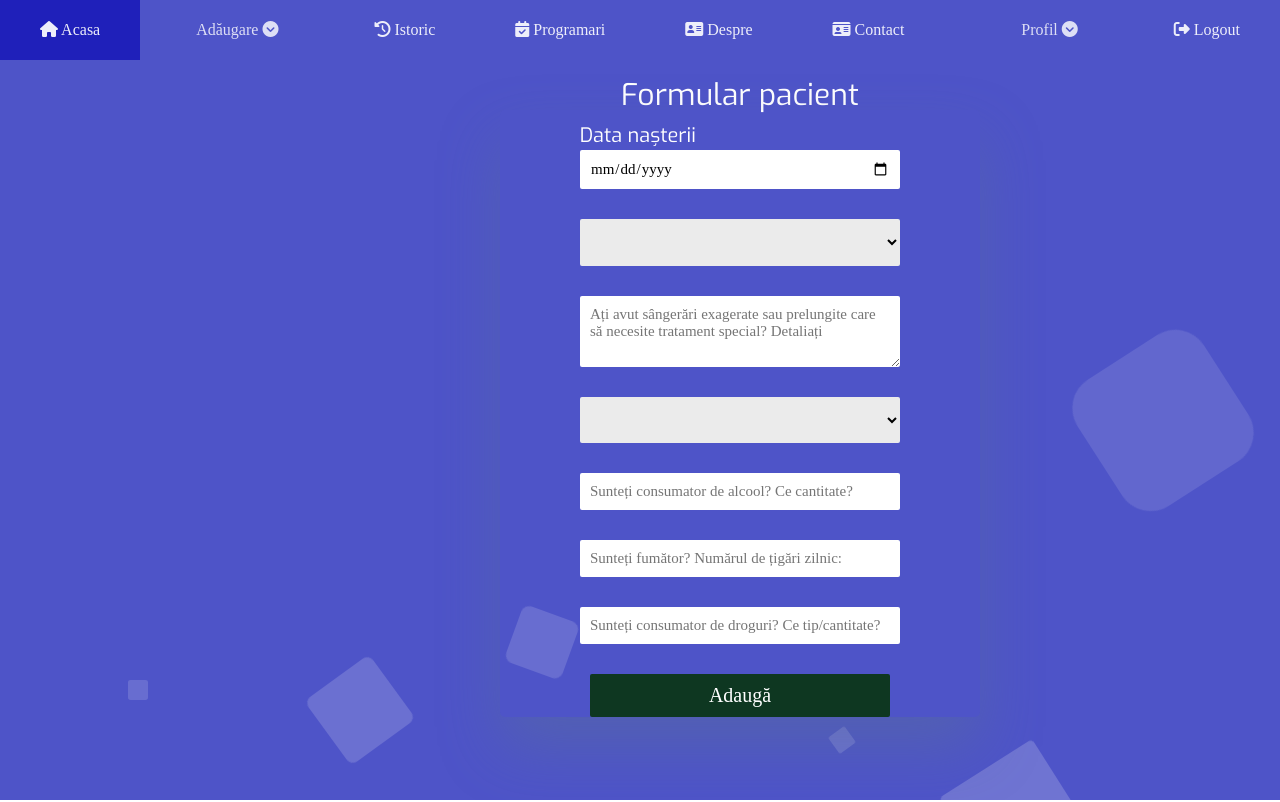
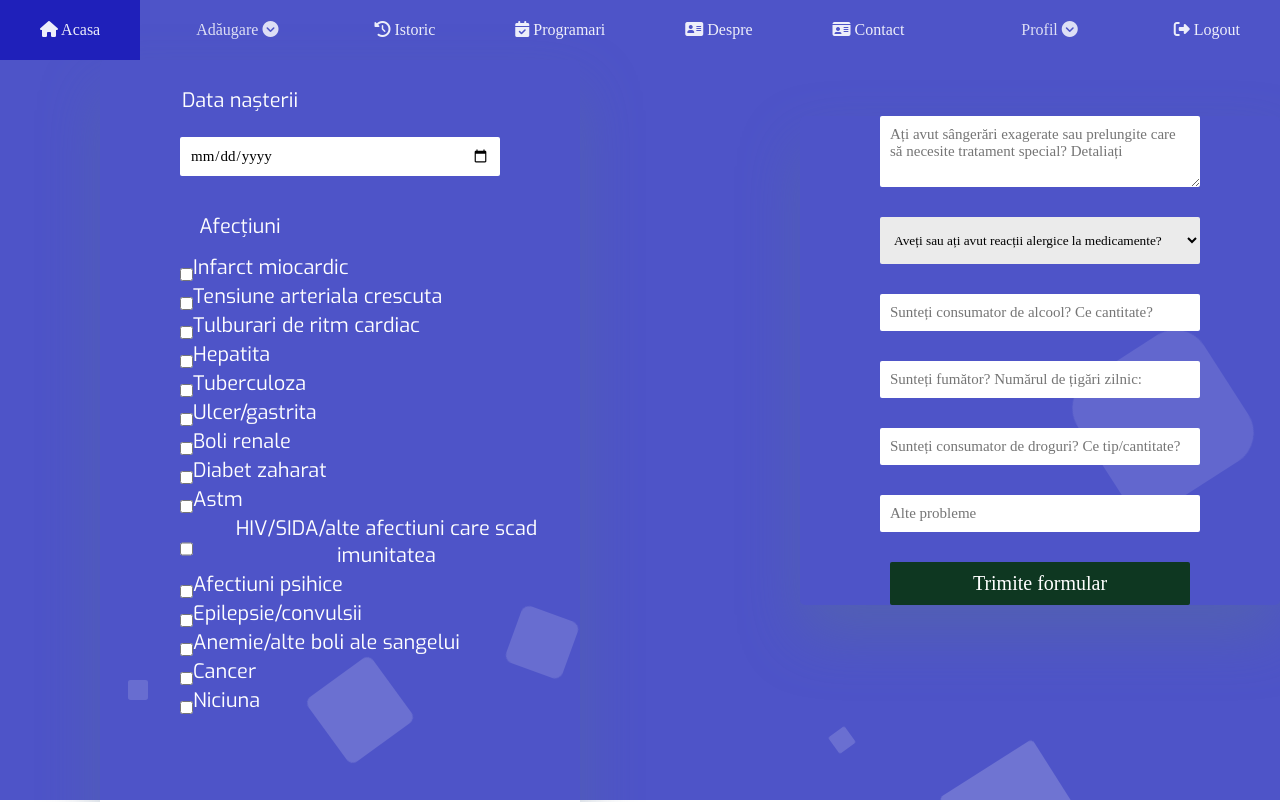
Before and after one commit to AndreiPG1999/Licenta, an Angular app in the folder Front/: page /formular in a window 1280 px wide. Shown: the top 802 px of the page. Built offline with nearby package versions, Linux system fonts and the light colour scheme; no server answers.

Commit message:
checkbox afectiuni working, modal update profil working

```diff
--- a/Front/src/app/formular/formular.component.css
+++ b/Front/src/app/formular/formular.component.css
@@ -15,6 +15,19 @@
   } */
 
   /* form animation starts */
+  input[type=checkbox]{
+    vertical-align: middle;
+    position:relative;
+    bottom:-7px;
+    cursor: pointer;
+  }
+  label{
+    display:flex;
+    font-size: 20px;
+    padding-bottom: 2px;
+    padding-left: 80px;
+    color: white;
+  }
   input,
 input::placeholder {
   font-size: 15px ;
@@ -27,21 +40,30 @@ textarea::placeholder {
 }
   p{
     position: relative;
-    top:25px;
-    left: -100px;
+    top:20px;
+    left: 140px;
     color: white;
     transform: translate(-50%, -50%);
-    float:left;
     font-size: 20px;
+  }
+  .form-right{
+    background: inherit;
+    box-shadow: 0 30px 60px 0 rgba(90, 116, 148, 0.4);
+    border-radius: 5px;
+    max-width: 480px;
+    left:700px;
+    top: -630px;
+    text-align: center;
+    position: relative;
   }
   .form {
     background: inherit;
     box-shadow: 0 30px 60px 0 rgba(90, 116, 148, 0.4);
     border-radius: 5px;
     max-width: 480px;
+    left:100px;
+    padding-top: 20px;
     text-align: center;
-    top:50px;
-    left:500px;
     position: relative;
   }
   ::-webkit-input-placeholder {
--- a/Front/src/app/formular/formular.component.html
+++ b/Front/src/app/formular/formular.component.html
@@ -1,33 +1,21 @@
 <app-navbar></app-navbar>
-<div class="middle-up">
+<!-- <div class="middle-up">
     Formular pacient
-  </div>
-<div>
+  </div> -->
   <form [formGroup]="formularForm" (ngSubmit)="onSubmit(formularForm)" class="form">
     <p>Data nașterii</p>
     <input type="date" formControlName="data_nasterii" name="data_nasterii" placeholder="Data nasterii" class="date formEntry"/>
-    <select formControlName="afectiuni" name="afectiuni" placeholder="afectiuni" class="select formEntry">
-            <option disabled selected>Aveți sau ați avut una din următoarele afecțiuni?</option>
-            <option>Infarct miocardic</option>
-            <option>Tensiune arterială crescută</option>
-            <option>Tulburări de ritm cardiac</option>
-            <option>Accident vascular cerebral</option>
-            <option>Hepatită</option>
-            <option>Tuberculoză</option>
-            <option>Ulcer/gastrită</option>
-            <option>Boli renale</option>
-            <option>Diabet zaharat</option>
-            <option>Astm</option>
-            <option>HIV/SIDA/alte afecțiuni care scad imunitatea</option>
-            <option>Afecțiuni psihice</option>
-            <option>Epilepsie/convulsii</option>
-            <option>Anemie/alte boli ale sângelui</option>
-            <option>Cancer</option>
-            <option>Nici una</option>
-    </select>
+    <!-- <p>Aveți sau ați avut una sau mai multe din următoarele afecțiuni?</p> -->
+    <p>Afecțiuni</p><br>
+
+    <label id="label_{{afectiuniData[i]}}" formArrayName="afectiuni" *ngFor="let afectiune of afectiuniData; let i=index">
+    <input id="input_{{afectiuniData[i]}}" type="checkbox" > {{afectiuniData[i]}}
+    </label>
+
+    <div class="form-right">
       <textarea rows="3" formControlName="sangerari" name="sangerari" placeholder="Ați avut sângerări exagerate sau prelungite care să necesite tratament special? Detaliați" class="message formEntry"></textarea>
       <select formControlName="alergii" name="alergii" placeholder="alergii" class="select formEntry">
-        <option disabled selected>Aveți sau ați avut reacții alergice la medicamente?</option>
+          <option disabled selected value="">Aveți sau ați avut reacții alergice la medicamente?</option>
           <option>Antibiotice</option>
           <option>Antiinflamatorii</option>
           <option>Anestezice</option>
@@ -36,7 +24,8 @@
       <input type="text" formControlName="alcool" name="alcool" placeholder="Sunteți consumator de alcool? Ce cantitate?"  class="text formEntry"/>
       <input type="text" formControlName="fumator" name="fumator" placeholder="Sunteți fumător? Numărul de țigări zilnic:"  class="text formEntry"/>
       <input type="text" formControlName="droguri" name="droguri" placeholder="Sunteți consumator de droguri? Ce tip/cantitate?"  class="text formEntry"/>
+      <input type="text" formControlName="alte_probleme" name="alte_probleme" placeholder="Alte probleme"  class="text formEntry"/>
 
-    <button type="submit" class="submit formEntry">Adaugă</button>
+      <button type="submit" class="submit formEntry">Trimite formular</button>
+    </div>
   </form>
-</div>
--- a/Front/src/app/formular/formular.component.ts
+++ b/Front/src/app/formular/formular.component.ts
@@ -1,6 +1,7 @@
 import { HttpErrorResponse } from '@angular/common/http';
+import { THIS_EXPR } from '@angular/compiler/src/output/output_ast';
 import { Component, OnInit } from '@angular/core';
-import { FormControl, FormGroup, Validators } from '@angular/forms';
+import { FormArray, FormControl, FormGroup, Validators } from '@angular/forms';
 import { Formular } from '../formular';
 import { FormularService } from '../formular.service';
 import { NotificationService } from '../notification.service';
@@ -19,6 +20,26 @@ export class FormularComponent implements OnInit {
   currentUser !: any
   loggedInUser !: any
   submitted = false
+  afectiuniData = ['Infarct miocardic' ,'Tensiune arteriala crescuta' ,'Tulburari de ritm cardiac' ,'Hepatita' ,'Tuberculoza' , 'Ulcer/gastrita' ,'Boli renale' ,'Diabet zaharat' ,'Astm' ,'HIV/SIDA/alte afectiuni care scad imunitatea' ,
+    'Afectiuni psihice' ,'Epilepsie/convulsii' ,'Anemie/alte boli ale sangelui' , 'Cancer' , 'Niciuna' ];
+    optionsMap = {
+      infarct_miocardic: false,
+      tensiune_arteriala_crescuta:false,
+      tulburari_de_ritm_cardiac:false,
+      hepatita:false,
+      tuberculoza:false,
+      ulcer_gastrita:false,
+      boli_renale:false,
+      diabet_zaharat:false,
+      astm:false,
+      hiv_sida:false,
+      afectiuni_psihice:false,
+      epilepsie_convulsii:false,
+      anemie_alte_boli:false,
+      cancer:false,
+      nici_una:false
+    };
+    optionsChecked = "";
   constructor(private notifyService:NotificationService, private token:TokenStorageService, private userService:UserService, private formularService:FormularService) { }
 
   showToasterSuccess(){
@@ -32,12 +53,13 @@ export class FormularComponent implements OnInit {
       first_name: new FormControl(''),
       last_name: new FormControl(''),
       data_nasterii: new FormControl(''),
-      afectiuni: new FormControl(''),
+      afectiuni: new FormArray([]),
       sangerari: new FormControl('', Validators.required),
       alergii: new FormControl(''),
       alcool: new FormControl('', Validators.required),
       fumator: new FormControl('', Validators.required),
-      droguri: new FormControl('', Validators.required)
+      droguri: new FormControl('', Validators.required),
+      alte_probleme: new FormControl('', Validators.required)
     })
     this.userService.findUser(this.currentUser.email).subscribe({
       next:(response: User) => {
@@ -50,12 +72,29 @@ export class FormularComponent implements OnInit {
     });
   }
 
+  // initOptionsMap(){
+  //   for ( let afectiuni of this.afectiuniData)
+  //     this.optionsMap[afectiuni] = true;
+  //   }
+  // }
+
   async onSubmit(formularForm:FormGroup){
     this.submitted = true;
     if(formularForm.valid){
       this.formularForm.value['email'] = this.currentUser.email;
       this.formularForm.value['first_name'] = this.loggedInUser.first_name;
       this.formularForm.value['last_name'] = this.loggedInUser.last_name;
+
+      for ( let afectiune of this.afectiuniData){
+        var id_af = "input_" + afectiune;
+        var a = document.getElementById(id_af) as HTMLInputElement;
+        if(a.checked)
+        {
+          this.optionsChecked += afectiune + ",";
+
+        }
+      }
+      this.formularForm.value['afectiuni'] = this.optionsChecked;
       this.formularService.addFormular(formularForm.value).subscribe({
         next:async (response: Formular) => {
           console.log(response);
--- a/Front/src/app/profil/profil.component.ts
+++ b/Front/src/app/profil/profil.component.ts
@@ -34,13 +34,13 @@ export class ProfilComponent implements OnInit {
   }
   ngOnInit(): void {
     this.updateLastNameform = new FormGroup({
-      last_name: new FormControl('',Validators.required)
+      last_name: new FormControl('')
     });
     this.updateFirstNameform = new FormGroup({
-      first_name: new FormControl('',Validators.required)
+      first_name: new FormControl('')
     });
     this.updateNrTelefonform = new FormGroup({
-      nr_telefon: new FormControl('',Validators.required)
+      nr_telefon: new FormControl('')
     });
     this.currentUser = this.token.getUser();
     this.userService.findUser(this.currentUser.email).subscribe({
@@ -81,10 +81,12 @@ export class ProfilComponent implements OnInit {
     this.submittedLast = true;
     if(updateLastNameform.valid)
     {
-      this.userService.updateLastName(this.loggedInUser.email, updateLastNameform.value).subscribe({
-        next: (response: User) => {
+      var last_name = document.getElementById('last_name') as HTMLInputElement;
+      this.userService.updateLastName(this.loggedInUser.email, last_name.value).subscribe({
+        next: async (response: User) => {
           console.log(response);
           this.showToasterSuccess();
+          await new Promise(f => setTimeout(f, 1000));
           window.location.reload();
         },
         error: (error:HttpErrorResponse) => {
@@ -101,10 +103,12 @@ export class ProfilComponent implements OnInit {
     this.submittedFirst = true;
     if(updateFirstNameform.valid)
     {
-      this.userService.updateFirstName(this.loggedInUser.email, updateFirstNameform.value).subscribe({
-        next: (response: User) => {
+      var first_name = document.getElementById('first_name') as HTMLInputElement;
+      this.userService.updateFirstName(this.loggedInUser.email, first_name.value).subscribe({
+        next: async (response: User) => {
           console.log(response);
           this.showToasterSuccess();
+          await new Promise(f => setTimeout(f, 1000));
           window.location.reload();
         },
         error: (error:HttpErrorResponse) => {
@@ -118,10 +122,12 @@ export class ProfilComponent implements OnInit {
     this.submittedNrTelefon = true;
     if(updateNrTelefonform.valid)
     {
-      this.userService.updateNrTel(this.loggedInUser.email, updateNrTelefonform.value).subscribe({
-        next: (response: User) => {
+      var nr_telefon = document.getElementById('nr_telefon') as HTMLInputElement;
+      this.userService.updateNrTel(this.loggedInUser.email, nr_telefon.value).subscribe({
+        next: async (response: User) => {
           console.log(response);
           this.showToasterSuccess();
+          await new Promise(f => setTimeout(f, 1000));
           window.location.reload();
         },
         error: (error:HttpErrorResponse) => {
--- a/Front/src/app/user.service.ts
+++ b/Front/src/app/user.service.ts
@@ -50,7 +50,7 @@ export class UserService {
     return this.http.put<User>(`${this.apiServerUrl}/user/updateLastName/${email}/${last_name}`, last_name);
   }
 
-  public updateFirstName(email: string, first_name: number): Observable<User>{
+  public updateFirstName(email: string, first_name: string): Observable<User>{
     return this.http.put<User>(`${this.apiServerUrl}/user/updatePacient/${email}/${first_name}`, first_name);
   }
 
```
Lines whose indentation alone changed are shown as unchanged.
